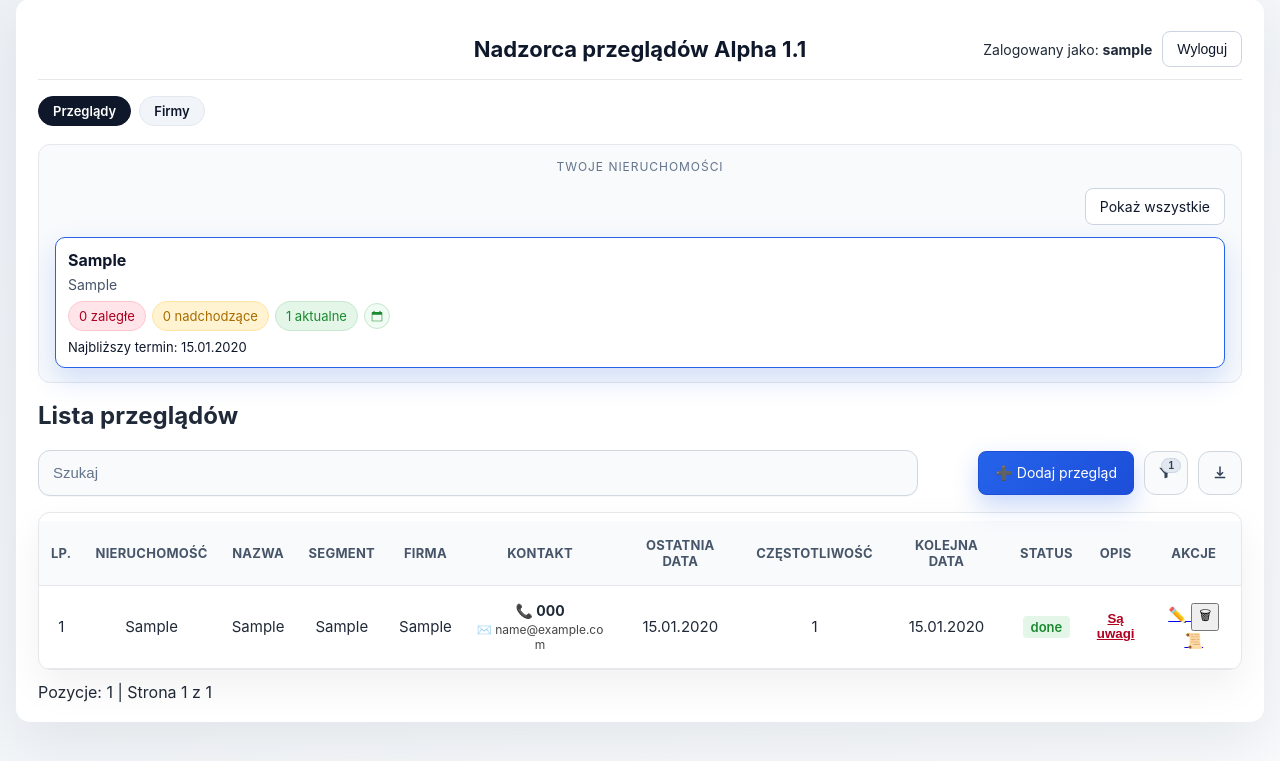
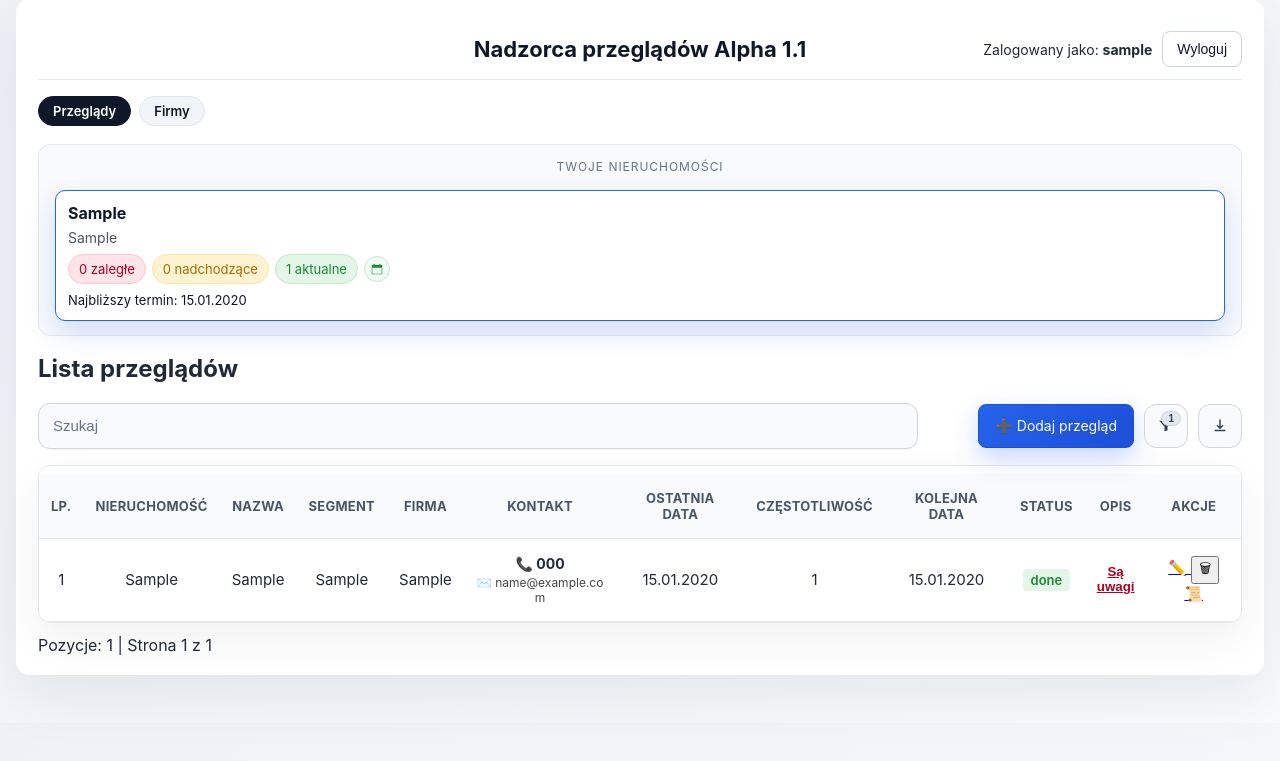
Before and after one commit to KamilWyjadlowski/przeglady_nadzorca, a Flask app: a page that uses templates/index.html in a window 1280 px wide. Shown: the part 17-778 px from the top of the page. Run offline with Flask 3, Linux system fonts and the light colour scheme; the visitor is signed in with stand-in values (Sample User, id 1); tables that the repository leaves empty hold one stand-in row (values such as "Sample post"); parts of the project's set-up code (start-up, migrations or seed data) failed here and were passed over.

Commit message:
Remove unnecessary "Show all" button from property actions for cleaner UI

```diff
--- a/templates/index.html
+++ b/templates/index.html
@@ -34,11 +34,6 @@
           <div class="properties-head">
             <div class="properties-title-wrap">
               <div class="eyebrow">TWOJE NIERUCHOMOŚCI</div>
-            </div>
-            <div class="properties-actions">
-              {% if request.args.get('nieruchomosc') %}
-              <a href="{{ clear_property_url }}" class="btn btn-ghost">Pokaż wszystkie</a>
-              {% endif %}
             </div>
           </div>
           <div class="property-grid">
```
